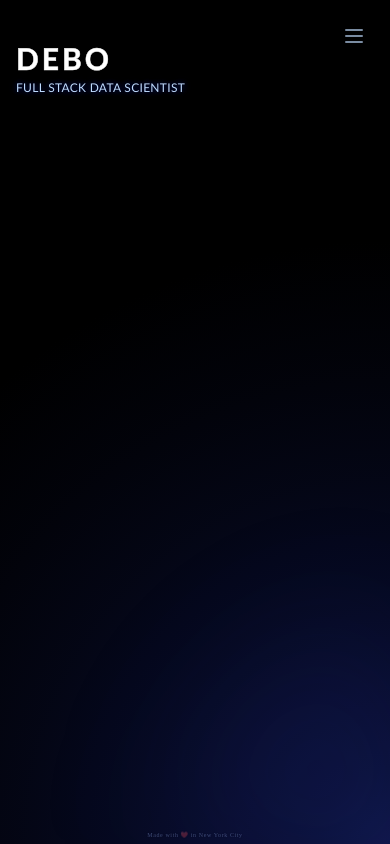
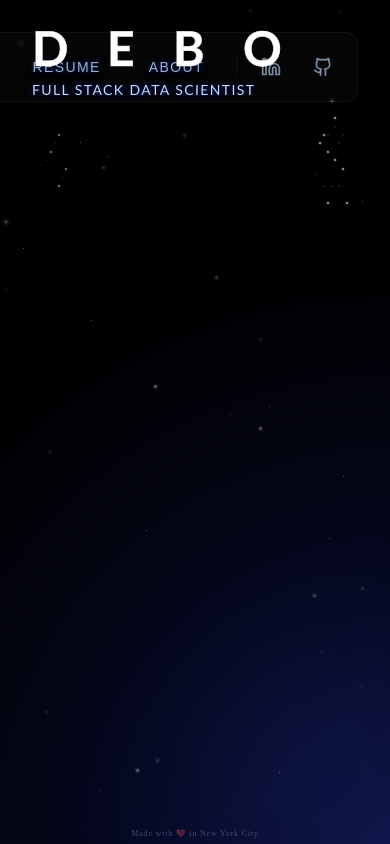
Before and after one commit to debopriyobhowmick/sixthouse, a Next.js app: page /sixthouse/ in a window 390 px wide. Built offline with nearby package versions, Linux system fonts and the light colour scheme.

Commit message:
Phone changes erased

```diff
--- a/src/components/StarryLayout.tsx
+++ b/src/components/StarryLayout.tsx
@@ -1,10 +1,7 @@
 import React from 'react';
-import { Linkedin, Github, Menu, X } from 'lucide-react';
-import { useState } from 'react';
+import { Linkedin, Github } from 'lucide-react';
 
 const StarryLayout = () => {
-  const [isMenuOpen, setIsMenuOpen] = useState(false);
-
   // Generate random positions for blinking stars
   const generateStars = (count: number, isStatic = false) => {
     return Array.from({ length: count }, (_, i) => ({
@@ -19,13 +16,48 @@ const StarryLayout = () => {
   const blinkingStars = generateStars(25);
   const staticStars = generateStars(15, true);
 
-  // Kept the existing star constellations...
-  const orionStars = [/* ... existing Orion stars ... */];
-  const cancerStars = [/* ... existing Cancer stars ... */];
+  // Orion constellation stars - rotated 30 degrees clockwise
+  const orionStars = [
+    // Primary Stars
+    { id: 'betelgeuse', x: 86, y: 14, name: 'Betelgeuse', primary: true },    // Alpha Orionis
+    { id: 'rigel', x: 89, y: 24, name: 'Rigel', primary: true },              // Beta Orionis
+    { id: 'bellatrix', x: 83, y: 16, name: 'Bellatrix', primary: true },      // Gamma Orionis
+    { id: 'mintaka', x: 88, y: 20, name: 'Mintaka', primary: true },          // Delta Orionis
+    { id: 'alnilam', x: 86, y: 19, name: 'Alnilam', primary: true },          // Epsilon Orionis
+    { id: 'alnitak', x: 84, y: 18, name: 'Alnitak', primary: true },          // Zeta Orionis
+    { id: 'saiph', x: 84, y: 24, name: 'Saiph', primary: true },              // Kappa Orionis
+    { id: 'meissa', x: 85, y: 12, name: 'Meissa', primary: true },            // Lambda Orionis
+    { id: 'tabit', x: 82, y: 17, name: 'Tabit', primary: true },              // Pi3 Orionis
+
+    // Additional Stars
+    { id: 'eta', x: 87, y: 22, name: 'Eta Orionis' },                         // Below belt
+    { id: 'phi', x: 87, y: 17, name: 'Phi Orionis' },                         // Above belt
+    { id: 'omega', x: 85, y: 22, name: 'Omega Orionis' },                     // Below belt
+    { id: 'nu', x: 84, y: 16, name: 'Nu Orionis' },                          // Above belt
+    { id: 'xi', x: 88, y: 16, name: 'Xi Orionis' },                          // Right side
+    { id: 'mu', x: 83, y: 22, name: 'Mu Orionis' },                          // Left side
+    { id: 'chi', x: 86, y: 15, name: 'Chi Orionis' }                         // Upper region
+  ];
+
+  // Cancer constellation stars
+  const cancerStars = [
+    // Main Y-shape
+    { id: 'acubens', x: 15, y: 16, primary: true },      // Alpha Cancri
+    { id: 'altarf', x: 13, y: 18, primary: true },       // Beta Cancri
+    { id: 'asellus-borealis', x: 17, y: 20, primary: true }, // Gamma Cancri
+    { id: 'asellus-australis', x: 15, y: 22, primary: true }, // Delta Cancri
+
+    // Additional cluster stars
+    { id: 'c-iota', x: 14, y: 17 },
+    { id: 'c-chi', x: 16, y: 19 },
+    { id: 'c-theta', x: 18, y: 18 },
+    { id: 'c-eta', x: 12, y: 19 },
+    { id: 'c-gamma', x: 16, y: 21 }
+  ];
 
   return (
     <div className="relative min-h-screen bg-black overflow-hidden">
-      {/* Existing background and glow effects */}
+      {/* Main circular gradient */}
       <div
         className="absolute inset-0"
         style={{
@@ -46,40 +78,120 @@ const StarryLayout = () => {
 
       {/* Glow effect */}
       <div
-        className="absolute bottom-0 right-0 w-80 h-80 max-w-full"
+        className="absolute bottom-0 right-0 w-80 h-80"
         style={{
           background: 'radial-gradient(circle at bottom right, rgba(25, 35, 95, 0.3), transparent 60%)',
           filter: 'blur(60px)',
         }}
       ></div>
 
-      {/* Stars Container - kept existing implementation */}
-      <div className="absolute inset-0 z-10 pointer-events-none">
-        {/* ... existing constellation and star rendering ... */}
+      {/* Stars Container with higher z-index */}
+      <div className="absolute inset-0 z-10">
+        {/* Cancer Constellation */}
+        {cancerStars.map((star) => (
+          <div
+            key={star.id}
+            className="absolute"
+            style={{
+              top: `${star.y}%`,
+              left: `${star.x}%`,
+              transform: 'translate(-50%, -50%)',
+            }}
+          >
+            <div
+              className="rounded-full bg-white"
+              style={{
+                width: star.primary ? '2px' : '1px',
+                height: star.primary ? '2px' : '1px',
+                opacity: star.primary ? 0.5 : 0.3,
+                boxShadow: star.primary
+                  ? '0 0 1.5px 0.5px rgba(255, 255, 255, 0.3)'
+                  : '0 0 1px 0px rgba(255, 255, 255, 0.2)',
+              }}
+            />
+          </div>
+        ))}
+
+        {/* Orion Constellation */}
+        {orionStars.map((star) => (
+          <div
+            key={star.id}
+            className="absolute"
+            style={{
+              top: `${star.y}%`,
+              left: `${star.x}%`,
+              transform: 'translate(-50%, -50%)',
+            }}
+          >
+            <div
+              className="rounded-full bg-white"
+              style={{
+                width: star.primary ? '2px' : '1px',
+                height: star.primary ? '2px' : '1px',
+                opacity: star.primary ? 0.65 : 0.4,
+                boxShadow: star.primary
+                  ? '0 0 1.5px 0.5px rgba(255, 255, 255, 0.4)'
+                  : '0 0 1px 0px rgba(255, 255, 255, 0.3)',
+              }}
+            />
+          </div>
+        ))}
+
+        {/* Static stars */}
+        {staticStars.map((star) => (
+          <div
+            key={star.id}
+            className="absolute"
+            style={{
+              top: star.top,
+              left: star.left,
+            }}
+          >
+            <div
+              className="rounded-full bg-white opacity-40"
+              style={{
+                width: '1px',
+                height: '1px',
+                boxShadow: '0 0 1px rgba(255, 255, 255, 0.2)',
+              }}
+            />
+          </div>
+        ))}
+
+        {/* Blinking stars */}
+        {blinkingStars.map((star) => (
+          <div
+            key={star.id}
+            className="absolute"
+            style={{
+              top: star.top,
+              left: star.left,
+              animationDelay: star.animationDelay,
+            }}
+          >
+            <div
+              className="rounded-full bg-white animate-twinkle"
+              style={{
+                width: star.size === 'large' ? '3px' : star.size === 'medium' ? '2px' : '1px',
+                height: star.size === 'large' ? '3px' : star.size === 'medium' ? '2px' : '1px',
+                opacity: 0,
+                animation: `twinkle 4s infinite`,
+                animationDelay: star.animationDelay,
+                boxShadow: star.size === 'large'
+                  ? '0 0 4px 1px rgba(255, 255, 255, 0.8)'
+                  : star.size === 'medium'
+                  ? '0 0 3px 1px rgba(255, 255, 255, 0.6)'
+                  : '0 0 2px 1px rgba(255, 255, 255, 0.4)',
+              }}
+            />
+          </div>
+        ))}
       </div>
 
       {/* Main Content Container */}
       <div className="relative z-20">
-        {/* Navigation - Mobile Responsive */}
-        <div className="fixed top-0 left-0 right-0 z-30">
-          {/* Mobile Menu Toggle */}
-          <div className="md:hidden absolute top-4 right-4">
-            <button
-              onClick={() => setIsMenuOpen(!isMenuOpen)}
-              className="p-2 rounded-lg text-blue-200/80 transition-all hover:bg-white/[0.05]"
-              style={{
-                textShadow: `
-                  0 0 5px rgba(0, 24, 82, 0.95),
-                  0 0 8px rgba(0, 24, 82, 0.85)
-                `
-              }}
-            >
-              {isMenuOpen ? <X size={24} className="opacity-80" /> : <Menu size={24} className="opacity-80" />}
-            </button>
-          </div>
-
-          {/* Desktop Navigation */}
-          <div className="hidden md:flex fixed top-8 right-8">
+        {/* Navigation Bento Box */}
+        <div className="fixed top-8 right-8">
           <div className="flex gap-4 p-4 rounded-xl bg-white/[0.02] backdrop-blur-[2px] border border-white/[0.05]">
             <button
               className="px-4 py-2 rounded-lg text-sm tracking-widest font-extralight uppercase text-blue-200/80 transition-all hover:bg-white/[0.05] font-['Optima'] relative"
@@ -90,7 +202,8 @@ const StarryLayout = () => {
                 `
               }}
             >
-                Projects
+              <span className="relative z-10">Projects</span>
+              <div className="absolute inset-0 rounded-lg bg-gradient-to-r from-[#10184f] to-[#0d1444] opacity-0 transition-all group-hover:opacity-100"></div>
             </button>
             <button
               className="px-4 py-2 rounded-lg text-sm tracking-widest font-extralight uppercase text-blue-200/80 transition-all hover:bg-white/[0.05]"
@@ -140,89 +253,20 @@ const StarryLayout = () => {
           </div>
         </div>
 
-          {/* Mobile Menu Overlay */}
-          {isMenuOpen && (
-            <div className="md:hidden fixed inset-0 bg-black/90 z-20 flex flex-col items-center justify-center">
-              <div className="space-y-6 text-center">
-                <button
-                  className="block w-full px-6 py-4 text-xl tracking-widest font-extralight uppercase text-blue-200/80 transition-all hover:bg-white/[0.05]"
-                  style={{
-                    textShadow: `
-                      0 0 5px rgba(0, 24, 82, 0.95),
-                      0 0 8px rgba(0, 24, 82, 0.85)
-                    `
-                  }}
-                >
-                  Projects
-                </button>
-                <button
-                  className="block w-full px-6 py-4 text-xl tracking-widest font-extralight uppercase text-blue-200/80 transition-all hover:bg-white/[0.05]"
-                  style={{
-                    textShadow: `
-                      0 0 5px rgba(0, 24, 82, 0.95),
-                      0 0 8px rgba(0, 24, 82, 0.85)
-                    `
-                  }}
-                >
-                  Resume
-                </button>
-                <button
-                  className="block w-full px-6 py-4 text-xl tracking-widest font-extralight uppercase text-blue-200/80 transition-all hover:bg-white/[0.05]"
-                  style={{
-                    textShadow: `
-                      0 0 5px rgba(0, 24, 82, 0.95),
-                      0 0 8px rgba(0, 24, 82, 0.85)
-                    `
-                  }}
-                >
-                  About
-                </button>
-                <div className="flex justify-center gap-8 mt-8">
-                  <button
-                    className="p-3 rounded-lg text-blue-200/80 transition-all hover:bg-white/[0.05]"
-                    style={{
-                      textShadow: `
-                        0 0 5px rgba(0, 24, 82, 0.95),
-                        0 0 8px rgba(0, 24, 82, 0.85)
-                      `
-                    }}
-                  >
-                    <Linkedin size={28} className="opacity-80" />
-                  </button>
-                  <button
-                    className="p-3 rounded-lg text-blue-200/80 transition-all hover:bg-white/[0.05]"
-                    style={{
-                      textShadow: `
-                        0 0 5px rgba(0, 24, 82, 0.95),
-                        0 0 8px rgba(0, 24, 82, 0.85)
-                      `
-                    }}
-                  >
-                    <Github size={28} className="opacity-80" />
-                  </button>
-                </div>
-              </div>
-            </div>
-          )}
-        </div>
-
-        {/* Header Container - Responsive Positioning */}
-        <div className="fixed top-20 left-4 right-4 md:left-8">
+        {/* Header Container - Fixed position in top left */}
+        <div className="fixed top-20 left-8">
           <div className="relative">
-            {/* DEBO header - Responsive Text Size */}
-            <h1
-              className="font-['Optima'] text-3xl md:text-5xl font-bold tracking-widest md:tracking-[0.8em] text-white absolute -top-10 md:-top-14"
+            {/* DEBO header */}
+            <h1 className="font-['Optima'] text-5xl font-bold tracking-[0.8em] text-white absolute -top-14"
                 style={{
                   fontStretch: 'expanded',
                   WebkitTextStroke: '0.5px white'
-              }}
-            >
+                }}>
               DEBO
             </h1>
 
-            {/* Role description - Responsive Text Size */}
-            <p
-              className="font-['Optima'] text-xs md:text-sm tracking-wide md:tracking-widest font-extralight uppercase whitespace-nowrap"
+            {/* Role description */}
+            <p className="font-['Optima'] text-sm tracking-widest font-extralight uppercase whitespace-nowrap"
                style={{
                  color: 'rgb(191, 219, 254)',
                  textShadow: `
@@ -230,8 +274,7 @@ const StarryLayout = () => {
                    0 0 8px rgba(0, 24, 82, 0.85),
                    0 0 12px rgba(13, 36, 95, 0.75)
                  `
-              }}
-            >
+               }}>
               Full Stack Data Scientist
             </p>
           </div>
@@ -245,10 +288,10 @@ const StarryLayout = () => {
         }
       `}</style>
 
-      {/* Footer Note - Responsive */}
+      {/* Footer Note */}
       <div className="fixed bottom-1 left-0 right-0 text-center">
         <p
-          className="text-[6px] md:text-[8px] font-['DM_Sans'] text-blue-200/30 tracking-widest"
+          className="text-[8px] font-['DM_Sans'] text-blue-200/30 tracking-widest"
           style={{
             textShadow: `
               0 0 1px rgba(0, 24, 82, 0.3),
```
Lines whose indentation alone changed are shown as unchanged.
